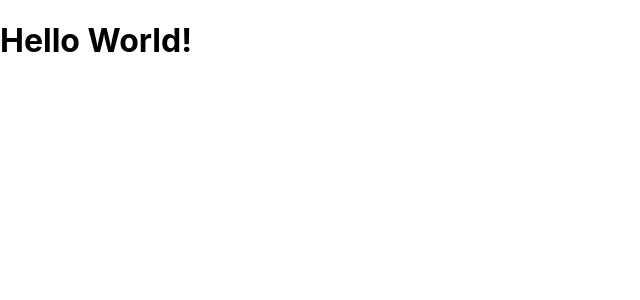
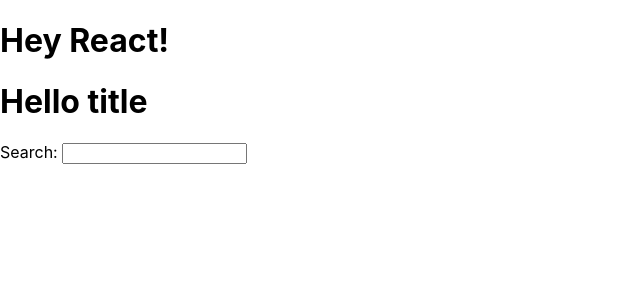
Before and after one commit to fjure/road-to-react, a React (Create React App) app: page / in a window 1280 px wide. Shown: the top 300 px of the page, without its empty margins (0-640 px from the left). Built offline with nearby package versions, Linux system fonts and the light colour scheme.

Commit message:
React JSX

```diff
--- a/src/App.js
+++ b/src/App.js
@@ -3,12 +3,26 @@
 
 // Daumenregel: Wenn eine Variable nichts aus dem Funktionenskörper benötigt (z.B. Parameter), deklariere sie außerhalb
 // Dadurch wird sie nicht bei jedem Funktionsaufruf neu definiert.
-const title = "react";
+const welcome = {
+  greeting: "Hey",
+  title: "React",
+};
+
+function getTitle(title) {
+  return title;
+}
 
 function App() {
   return (
     <div>
-      <h1>Hello World!</h1>
+      <h1>
+        {welcome.greeting} {welcome.title}!
+      </h1>
+      <h1>Hello {getTitle("title")}</h1>
+
+      {/* htmlFor spiegelt das for Attribut aus HTML wieder, so wie className statt class und onClick statt onclick*/}
+      <label htmlFor="search">Search: </label>
+      <input id="search" type="text" />
     </div>
   );
 }
```
